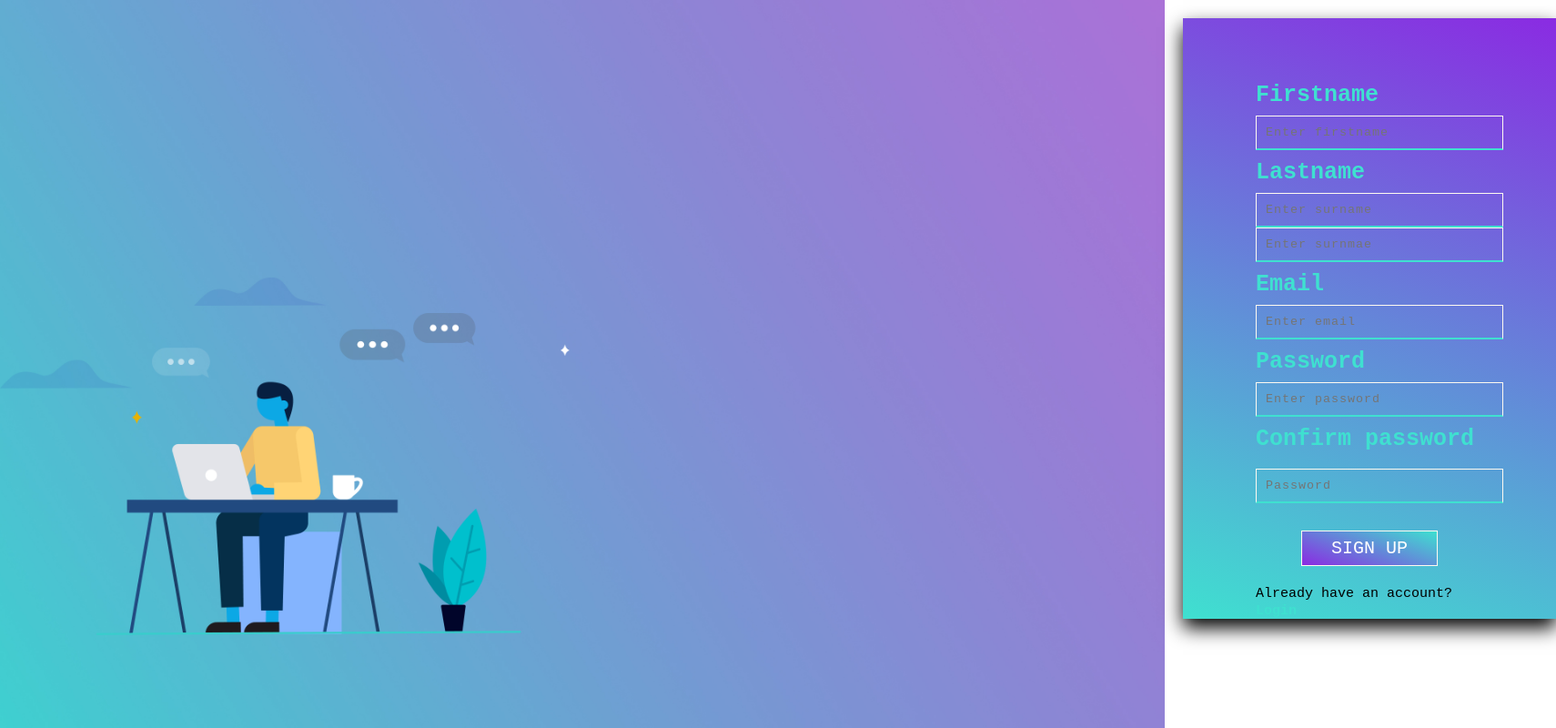
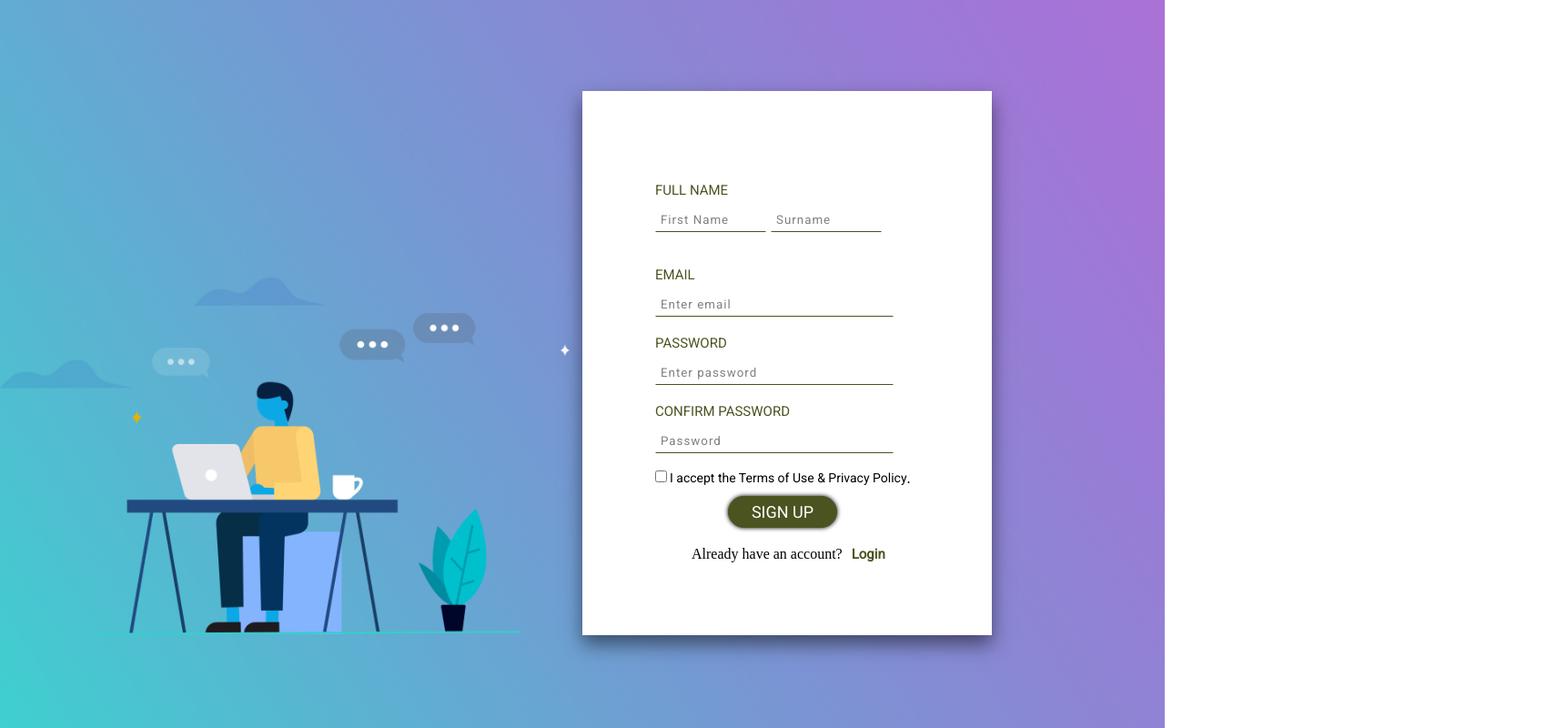
Before and after one commit to zonebyte/teamsmokey, a plain HTML site: page teamsmokeysignup.html in a window 1280 px wide. Shown: the whole page at 91% size, 1710 px wide, since content can reach past the window. Drawn offline with Linux system fonts and the light colour scheme.

Commit message:
Responsiveness

```diff
--- a/teamsmokey.css
+++ b/teamsmokey.css
@@ -1,109 +1,121 @@
 *{
 margin:0;
 padding:0;
-  box-sizing: content-box;
   }
 html {
+  width: 100%;
     height: 100%;
+    background-image: url("background.jpg");
+    background-size: cover;
+    background-repeat: no-repeat;
+background-position:40% 40%;
 }
-body{
-  background:url("background.jpg");
-  background-attachment: fixed;
-  background-position: center;
+/*body{
+  display:inline-block;
+  position:relative;
+  background-image:linear-gradient(200deg, rgb(138,43,226),rgb(63,224,208));
   background-repeat: no-repeat;
-  background-size: cover;
-  height: 100%;
-  width: 100%;
-  /*width: 100%;
-  height: auto;*/
+  height:900px;
+}*/
+#myform {
+margin-left:50%;
+margin-top: 100px;
+  padding:80px;
+  background-color:white;
+  width:250px;
+  box-shadow: 0 10px 20px rgba(0,0,0,0.5);
+  justify-content: center;
 }
-#form1 {
-  display: flex;
- flex-wrap: wrap;
- float: right;
-  padding:80px;
-  margin-right:10%;
-  margin-top: 20px;
-  background-color: floralwhite;
-  width:250px;
-  height:300px;
-  top: 10%;
-  justify-content: center;
-  left:100%;
-  top:10%;
-  box-shadow: 0 10px 20px rgba(0,0,0,2);
-}
-.email {
-  position:relative;
-  display:inline-block;
+input[type="email"], input[type="password"] {
+ border: 1px solid white;
+ background-color: transparent;
+ border-bottom: 1px solid rgb(75,83,32);
+font-family:'Roboto', sans-serif;
+ padding:10px;
+ width: 250px;
 letter-spacing: 1px;
-  padding:10px;
-  bottom:20px;
-  width:250px;
-  font-family: monospace;
-  border: 1px solid floralwhite;
-  background-color: transparent;
-  border-bottom: 2px solid rgb(63,224,208);
-}
-.password {
-  position:relative;
-  display:inline-block;
-  letter-spacing: 1px;
-  padding:10px;
-  bottom: 20px;
-  width:250px;
-  font-family: monospace;
-  border: 1px solid floralwhite;
-  background-color: transparent;
-  border-bottom: 2px solid rgb(63,224,208);
 }
 span {
-  position:relative;
-  display:block;
+display: inline-block;
 font-size:25px;
-  bottom:10px;
-  font-family:monospace;
-  color:rgb(63,224,208);
-  font-weight: bold;
+  font-family:'Roboto', sans-serif;
+  color:rgb(75,83,32);
+  font-weight: lighter;
+margin-top:10px;
 }
 .reg {
   display:inline-block;
   position: relative;
   text-decoration: none;
-  font-size: 15px;
-  font-family:monospace;
-  color:rgb(63,224,208);
-  font-weight: bold;
-  top:20px;
+  font-size: 14px;
+  font-family:'Roboto', sans-serif;
+  color:rgb(75,83,32);
+  font-weight: lighter;
+margin-left: 10px;
+margin-top: 20px;
 }
 .forg{
   display:inline-block;
   position: relative;
   text-decoration: none;
   left:55%;
-  bottom:10px;
-  font-family: monospace;
-  font-size: 15px;
+  margin-top:20px;
+  font-family:'Roboto', sans-serif;
+  font-size: 14px;
   color:black;
 }
+
+.forg:hover {
+	color: rgb(165,115,213);
+}
 .btn {
-  display: inline-block;
-  position: relative;
    padding:7px;
   width:150px;
-  background-image:linear-gradient(200deg,rgb(125,146,211),rgb(165,115,213));
-  border: 1px solid floralwhite;
-  font-family: monospace;
+  background-color:rgb(75,83,32);
+  border: 1px solid white;
+  font-family:'Roboto', sans-serif;
   color:white;
-  font-size: 20px;
-  left:20%;
+  font-size: 15px;
+  margin-left: 50px;
+margin-top: 20px;
+  border-radius: 5px;
 outline: none;
   cursor: pointer;
 }
-p {
-  display:inline-block;
-  position: relative;
-  font-size: 15px;
-  font-family:monospace;
-  top:20px;
+
+.btn:hover {
+	background-color: rgb(165,115,213);
 }
+
+@media only screen and (max-width: 600px){
+	#myform {
+		margin-left:auto;
+		margin-right: auto;
+		width: 250px;
+		padding:40px;
+		margin-top: 100px;
+		/*margin-right: auto;*/
+		/*margin-top: auto;
+		margin-bottom: auto;*/
+		/*text-align: center;*/
+		/*left: 25%;*/
+		/*bottom: auto;*/
+	}
+	input[type="email"], input[type="password"] {
+ border: 1px solid white;
+ background-color: transparent;
+ border-bottom: 1px solid rgb(75,83,32);
+ padding:5px;
+ width: 250px;
+}
+span {
+  font-size:20px;
+  }
+  .forg{
+  font-size: 12px;
+}
+
+.btn {
+	margin-left: 40px;
+}
+}
--- a/teamsmokeysignup.css
+++ b/teamsmokeysignup.css
@@ -2,144 +2,107 @@
   margin:0;
   padding:0;
 }
-body{
-  background:url("background.jpg");
-  background-attachment: fixed;
-  background-position: center;
-  background-repeat: no-repeat;
-  background-size: cover;
-  height: 100%;
-  width: 100%;
+html{
+  background:url(background.jpg) no-repeat center center fixed;
+ 	-webkit-background-size: cover;
+ 	-moz-background-size: cover;
+ 	-o-background-size: cover;
+ 	/*background-size: 100% 100%;*/
+ 	background-size: cover;
+height: 100vh;
+
+
+}#myform {
+  padding:80px;
+  margin-left: 50%;
+  background-color: white;
+  width:290px;
+  justify-content: center;
+  margin-top:100px;
+  box-shadow: 0 10px 20px rgba(0,0,0,0.5);
+
 }
-#form1 {
-  display: flex;
-  flex-wrap: wrap;
-  padding:80px;
-  margin-top:20px;
-  margin-left: auto;
-  margin-right: auto;
-  background-color: floralwhite;
-  width:250px;
-  height:70vh;
-  justify-content: center;
-  display:inline-block;
-  position:relative;
-  background-image:linear-gradient(200deg, rgb(138,43,226),rgb(63,224,208));
-  background-repeat: no-repeat;
-  height:900px;
+input[type="email"], input[type="password"], .firname, .surname{
+ border: 1px solid white;
+ background-color: transparent;
+ border-bottom: 1px solid rgb(75,83,32);
+font-family:'Roboto', sans-serif;
+ padding:5px;
+ width: 110px;
+letter-spacing: 1px;
 }
-#form1 {
-  position: relative;
-  display: block;
-  padding:80px;
-  margin:20px;
-  background-color: floralwhite;
-  width:250px;
-  height:500px;
-  justify-content: center;
-  left:100%;
-  top:10%;
-  box-shadow: 0 10px 20px rgba(0,0,0,2);
+
+.surname{
+margin-left:5px;
 }
-.email {
-  position:relative;
-  display:inline-block;
-  letter-spacing: 1px;
-  padding:10px;
-  bottom:20px;
-  width:250px;
-  font-family: monospace;
-  border: 1px solid floralwhite;
-  background-color: transparent;
-  border-bottom: 2px solid rgb(63,224,208);
-}
-.password {
-  position:relative;
-  display:inline-block;
-  letter-spacing: 1px;
-  padding:10px;
-  bottom: 20px;
-  width:250px;
-  font-family: monospace;
-  border: 1px solid floralwhite;
-  background-color: transparent;
-  border-bottom: 2px solid rgb(63,224,208);
-}
-.conpassword{
-  position:relative;
-  display:inline-block;
-  letter-spacing: 1px;
-  padding:10px;
-  bottom: 10px;
-  width:250px;
-  font-family: monospace;
-  border: 1px solid floralwhite;
-  background-color: transparent;
-  border-bottom: 2px solid rgb(63,224,208);
-}
-.firname{
-  position:relative;
-  display:inline-block;
-  letter-spacing: 1px;
-  padding:10px;
-  bottom: 20px;
-  width:250px;
-  font-family: monospace;
-  border: 1px solid floralwhite;
-  background-color: transparent;
-  border-bottom: 2px solid rgb(63,224,208);
-}
-.surname {
-  position:relative;
-  display:inline-block;
-  letter-spacing: 1px;
-  padding:10px;
-  bottom: 20px;
-  width:250px;
-  font-family: monospace;
-  border: 1px solid floralwhite;
-  background-color: transparent;
-  border-bottom: 2px solid rgb(63,224,208);
+input[type="email"], input[type="password"] {
+	width: 250px;
 }
 span {
-  position:relative;
-  display:block;
-  font-size:25px;
-  bottom:10px;
-  font-family:monospace;
-  color:rgb(63,224,208);
-  font-weight: bold;
+  display:inline-block;
+  font-size:15px;
+  margin-top:20px;
+padding-bottom:10px;
+  font-family:'Roboto', sans-serif;
+  color:rgb(75,83,32);
+  font-weight:normal;
+  text-transform: uppercase;
 }
 .button {
-  display: inline-block;
-  position: relative;
-  padding:7px;
-  width:150px;
-  background-image:linear-gradient(200deg,rgb(63,224,208),rgb(138,43,226));
-  border: 1px solid floralwhite;
-  font-family: monospace;
+   padding:6px;
+  width:120px;
+  background-color:rgb(75,83,32);
+  border: 1px solid rgb(75,83,32);
+  font-family: 'Roboto', sans-serif;
   color:white;
-  font-size: 20px;
-  left:20%;
-  top:20px;
+  font-size: 18px;
+  font-weight: lighter;
+  margin-left: 80px;
+margin-top:10px;
+  box-shadow: 0 0 5px rgba(0,0,0,2);
+  border-radius: 20px;
+outline: none;
+  cursor: pointer;
 }
-p {
- display:inline-block;
- position: relative;
- font-size: 15px;
- font-family:monospace;
- top:40px;
+.button:hover {
+	background-color: rgb(165,115,213);
 }
 .reg {
   display:inline-block;
   position: relative;
   text-decoration: none;
   font-size: 15px;
-  font-family:monospace;
-  color:rgb(63,224,208);
+  font-family:'Roboto', sans-serif;
+  color:rgb(75,83,32);
   font-weight: bold;
-  top:40px;
+  margin-left: 10px;
+margin-top:20px;
+
 }
+.reg:hover {
+	color: rgb(165,115,213);
+}
+
+.have {
+	margin-left:40px;
+}
+.use{
+  font-size: 14px;
+  font-family: 'Roboto', sans-serif;
+  position: relative;
+  display: inline-block;
+  bottom:1px;
+margin-top:20px;
+}
+
+input[type="checkbox"] {
+	margin-right:3px;
+}
+::placeholder {
+  color:grey;
+  opacity: 1;
+}
+
 .modal {
   /*position: fixed;
   left: 0;
@@ -221,3 +184,46 @@ p {
   background-color: darkgrey;
   cursor: pointer;
 }
+
+@media only screen and (max-width: 600px){
+	#myform {
+		margin-left:auto;
+		margin-right: auto;
+		width: 290px;
+		padding:40px;
+		margin-top: 10px;
+	}
+.firname, .surname{
+	width: 110px;
+}
+
+span {
+
+  font-size:13px;
+padding-top:10px;
+padding-bottom:10px;
+
+}
+input[type="email"], input[type="password"]{
+
+ width: 250px;
+}
+.button {
+  padding:5px;
+  font-size: 18px;
+  margin-left: 80px;
+  width: 100px;
+
+}
+.reg {
+  font-size: 14px;
+  color:rgb(75,83,32);
+  font-weight: bold;
+  left:5px;
+}
+
+p {
+	font-size: 14px;
+}
+
+}
--- a/teamsmokeysignup.html
+++ b/teamsmokeysignup.html
@@ -5,54 +5,26 @@
   <meta name="viewport" content="width=device-width, initial-scale=1.0">
   <meta http-equiv="X-UA-Compatible" content="ie=edge">
   <link rel="stylesheet" href="teamsmokeysignup.css" type="text/css">
+  <link href="https://fonts.googleapis.com/css?family=Roboto&display=swap" rel="stylesheet">
   <title>Signup page</title>
 </head>
+
 <body>
-  <div id="mymodal" class="modal">
-    <div class="modal-content">
-      <span class="close-button">&times;</span>
-      <h1>The Firstname, Surname, and Password must exceed 4 characters</h1>
-    </div>
-  </div>
-  <div id="mymodal2" class="modal">
-    <div class="modal-content">
-      <span class="close-button2">&times;</span>
-      <h1>Congratulations. You can now <a href="index.html">login</a> with your details</h1>
-    </div>
-  </div>
-  <script type="text/javascript">
-    //script-of-verificate-password
-    function validate() {
-   var a = document.getElementById("psswd").value;
-   var b = document.getElementById("conf_psswd").value;
-   if (a!=b) {
-    alert("passwords do not match.");
-    }
-   else {
-     alert("Your information has been taken into account.(Back-end Guys read my js code)");
 
-     //Back-end can redirect the link to login page after collect the information
-     //document.valid_psswd.submit();
-  }
-}
-  </script>
-</head>
-<body>
-  <div id="form1">
+  <div id="myform">
   <form action="#" id="valid_psswd" onsubmit="validate();">
-    <span>Firstname</span> <br>
-    <input class="firname" type="text" placeholder="Enter firstname" required><br>
-    <span>Lastname</span> <br>
-    <input class="surname" type="text" placeholder="Enter surname" required><br>
-    <input class="surname" type="text" placeholder="Enter surnmae" required><br>
-    <span>Email</span> <br>
-    <input class="email" type="email" placeholder="Enter email" required><br>
-    <span>Password</span> <br>
-    <input class="password" type="password" id="psswd" placeholder="Enter password" required><br>
-    <span>Confirm password</span> <br>
-    <input class="conpassword" type="password" id="conf_psswd" placeholder="Password" required><br>
+   <p> <span>Full Name</span> <br>
+    <input class="firname" type="text" placeholder="First Name" id="fir_name" required><input class="surname" type="text" placeholder="Surname"id="sur_name" required><br> <br></p>
+    <p><span>Email</span> <br>
+    <input class="email" type="email" placeholder="Enter email" required><br></p>
+    <p><span>Password</span> <br>
+    <input class="password" type="password" id="psswd" placeholder="Enter password" required><br></p>
+    <p><span>Confirm password</span> <br>
+    <input class="conpassword" type="password" id="conf_psswd" placeholder="Password" required><br></p>
+
+    <p class="use"><input type="checkbox">I accept the Terms of Use & Privacy Policy</p>.
     <button class="button">SIGN UP</button><br>
-    <p>Already have an account?</p><a href="index.html" class="reg">Login</a>
+    <p class="have">Already have an account?<a href="index.html" class="reg">Login</a></p>
   </form>
   </div>
   <script type="text/javascript" src="smokey.js"></script>
```
Also changed, not shown: index.html (+11 -10 lines), 1 other file. Lines whose indentation alone changed are shown as unchanged.
